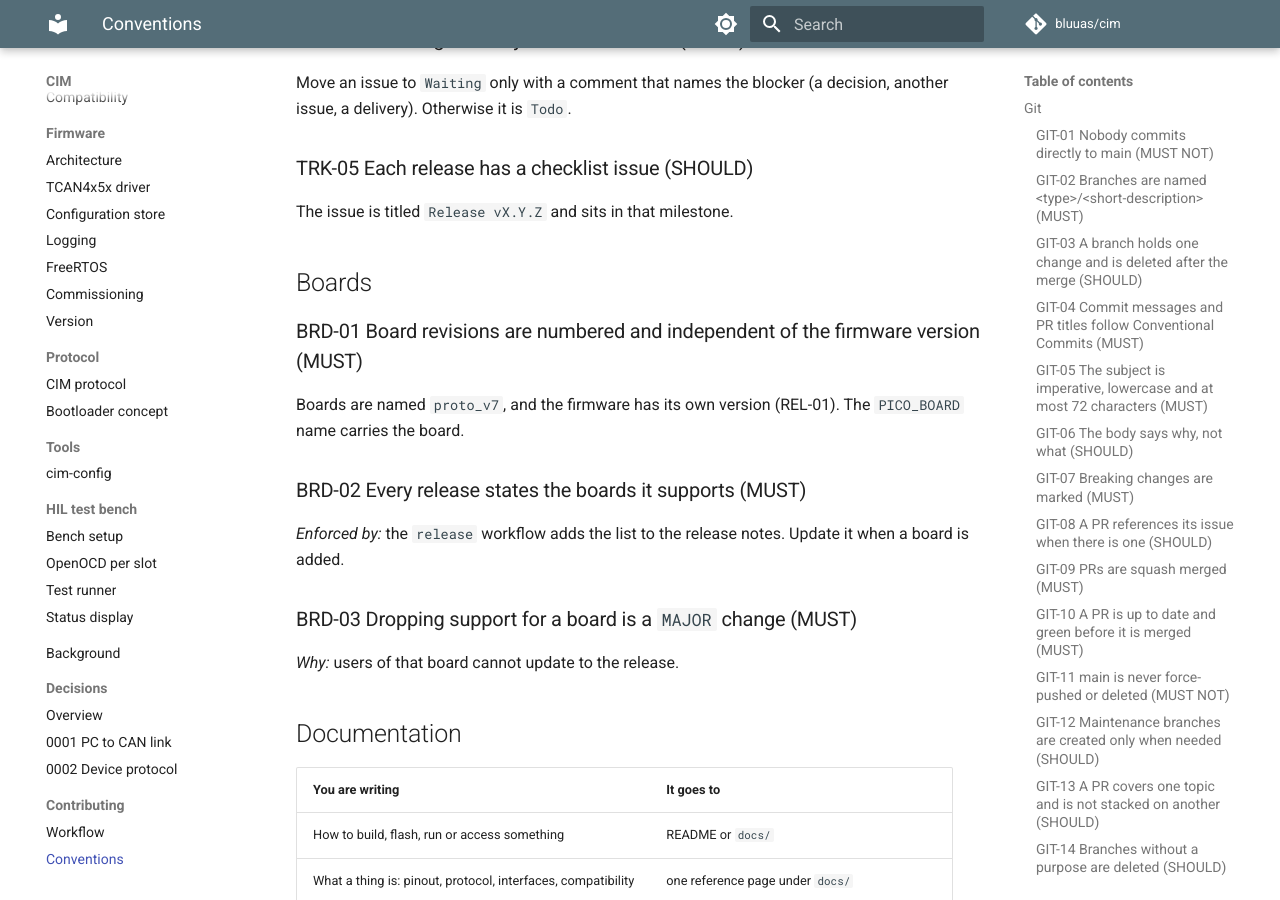
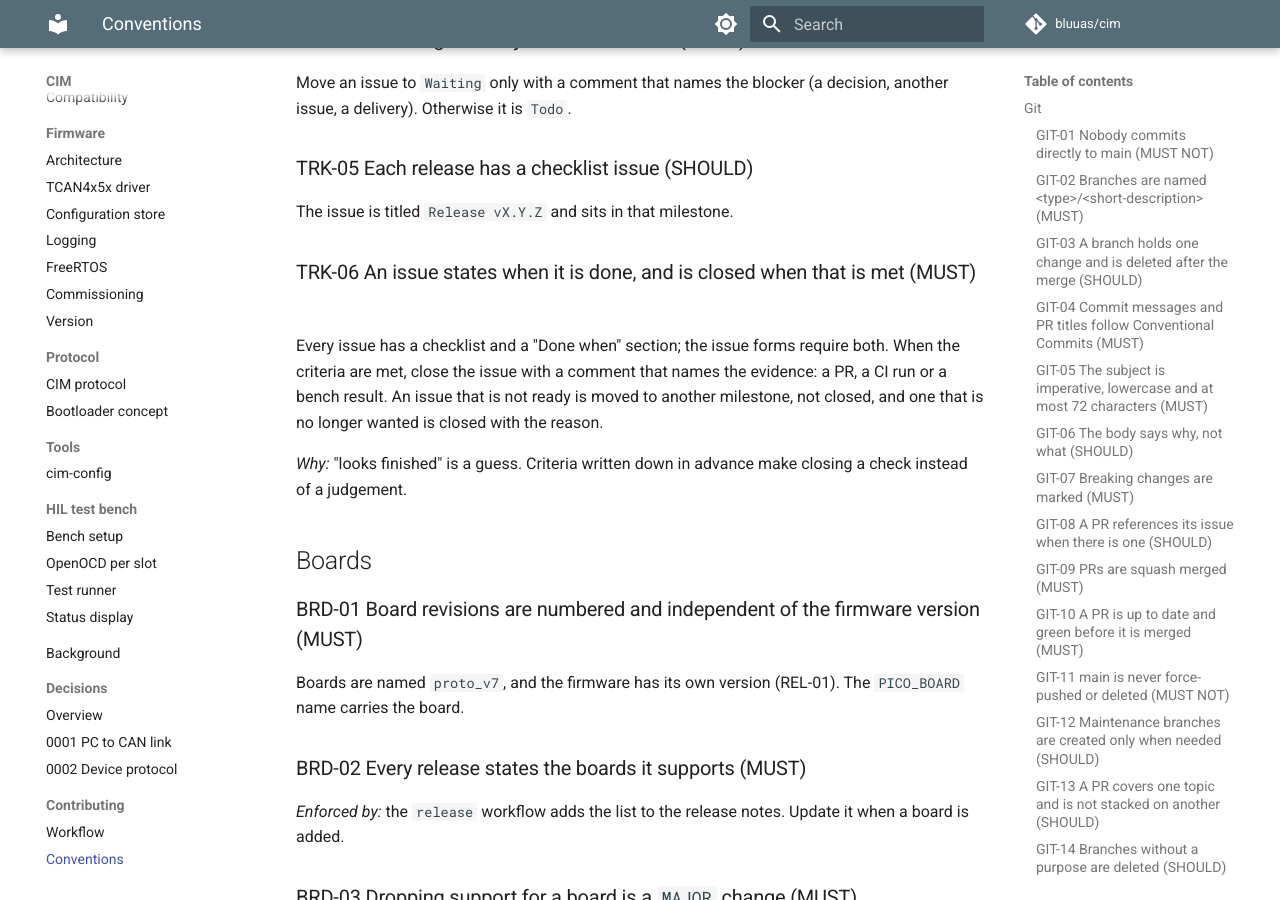
Before and after one commit to bluuas/cim, an MkDocs documentation site: the page built from docs/conventions.md, in a window 1280 px wide and 900 px high, scrolled down 6456 px. Built offline with MkDocs 1.6.1 and Material for MkDocs 9.7.7, drawn with Linux system fonts in a browser that asks for light colours; comment, search, counter and statistics services are not loaded.

Commit message:
docs: close issues when their criteria are met (#96)
New rule TRK-06: every issue has a Done when section, and is closed with
evidence once it is met.

- [x] Tested on hardware / not applicable

Co-authored-by: Claude Sonnet 5.5 <noreply@anthropic.com>

```diff
--- a/docs/conventions.md
+++ b/docs/conventions.md
@@ -201,6 +201,12 @@ Move an issue to `Waiting` only with a comment that names the blocker (a decisio
 
 The issue is titled `Release vX.Y.Z` and sits in that milestone.
 
+### TRK-06 An issue states when it is done, and is closed when that is met (MUST)
+
+Every issue has a checklist and a "Done when" section; the issue forms require both. When the criteria are met, close the issue with a comment that names the evidence: a PR, a CI run or a bench result. An issue that is not ready is moved to another milestone, not closed, and one that is no longer wanted is closed with the reason.
+
+*Why:* "looks finished" is a guess. Criteria written down in advance make closing a check instead of a judgement.
+
 ## Boards
 
 ### BRD-01 Board revisions are numbered and independent of the firmware version (MUST)
```
